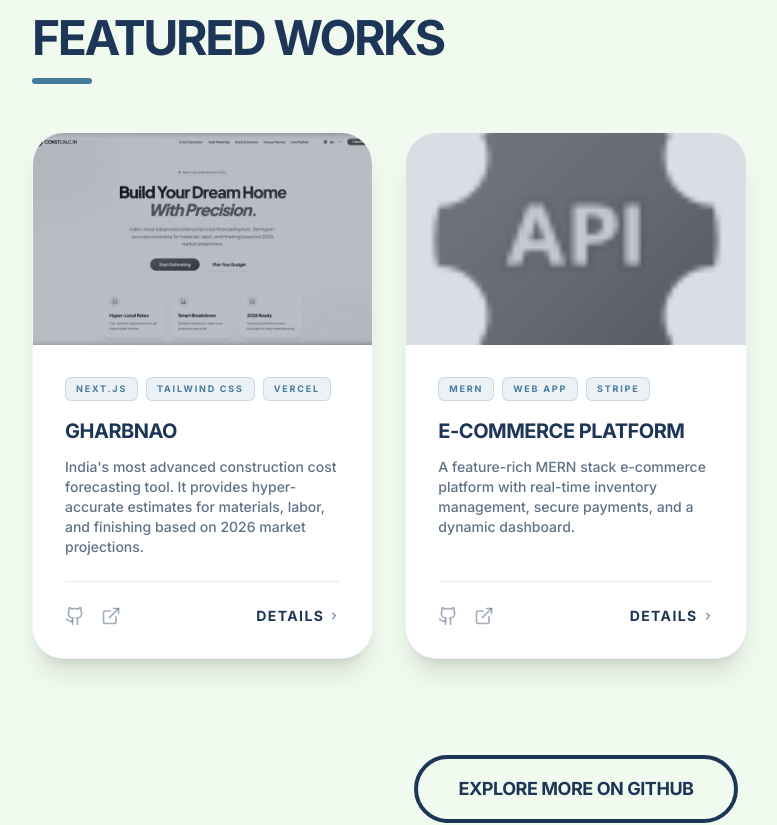
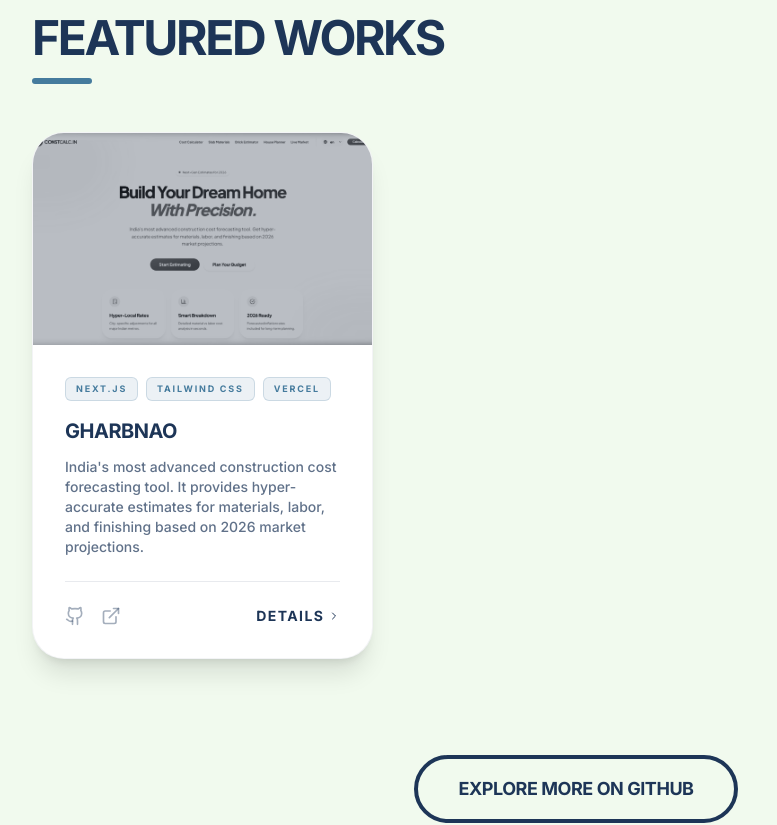
Before and after one commit to sanjeetSangam/portfolio, a React (Create React App) app: page / in a window 1280 px wide. Shown: the part 2801-3626 px from the top of the page, without its empty margins (64-841 px from the left). Built offline with nearby package versions, Linux system fonts and the light colour scheme; the HTML template or start-up script is replaced by a standard one.

Commit message:
chore: update GharBnao github link and remove placeholder

```diff
--- a/src/data/portfolio.js
+++ b/src/data/portfolio.js
@@ -122,16 +122,7 @@ export const portfolioData = {
       image: images.gharbnao,
       tags: ['Next.js', 'Tailwind CSS', 'Vercel'],
       demo: 'https://gharbnao-web.vercel.app/',
-      github: 'https://github.com/sanjeetSangam/gharbnao-web', // Assuming standard naming, or can leave as # if unknown
-    },
-    {
-      title: 'E-Commerce Platform',
-      description:
-        'A feature-rich MERN stack e-commerce platform with real-time inventory management, secure payments, and a dynamic dashboard.',
-      image: images.api,
-      tags: ['MERN', 'Web App', 'Stripe'],
-      demo: '#',
-      github: '#',
+      github: 'https://github.com/sanjeetSangam/gharbnao',
     },
   ],
 };
```
